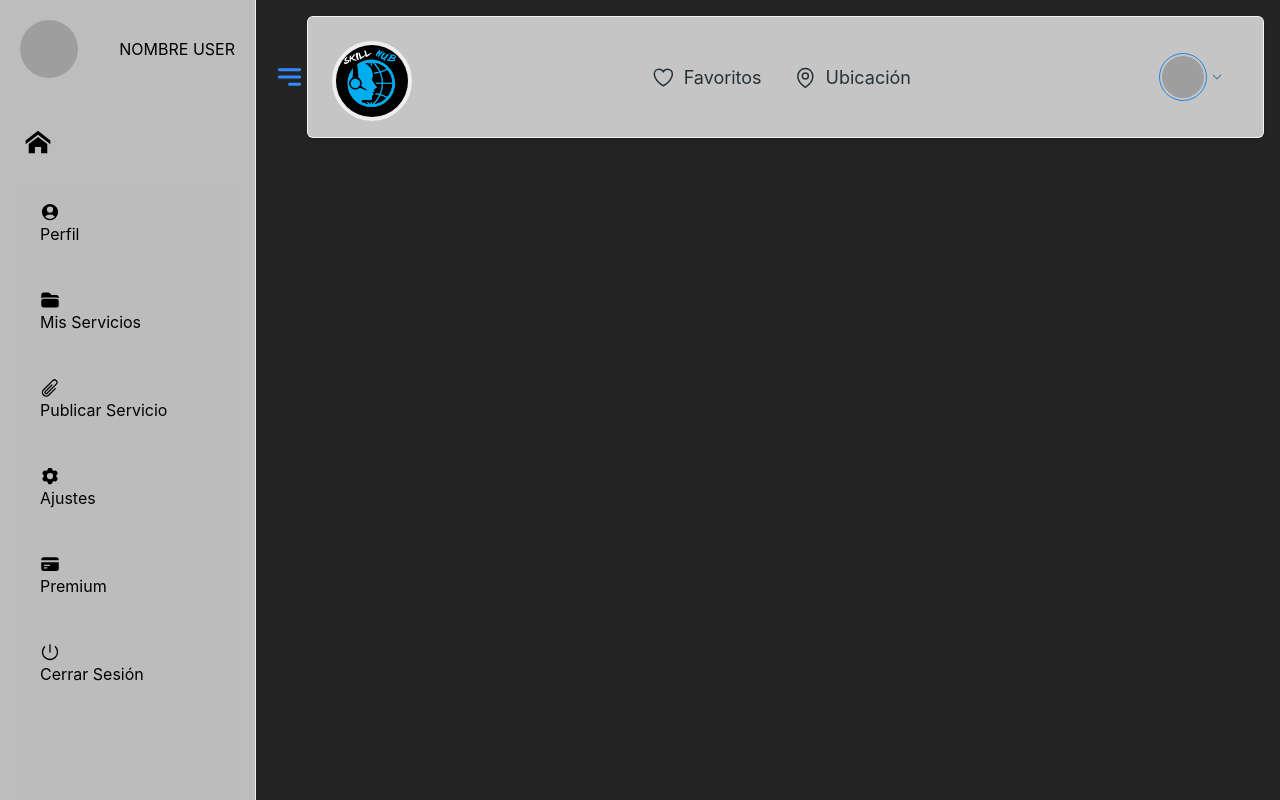
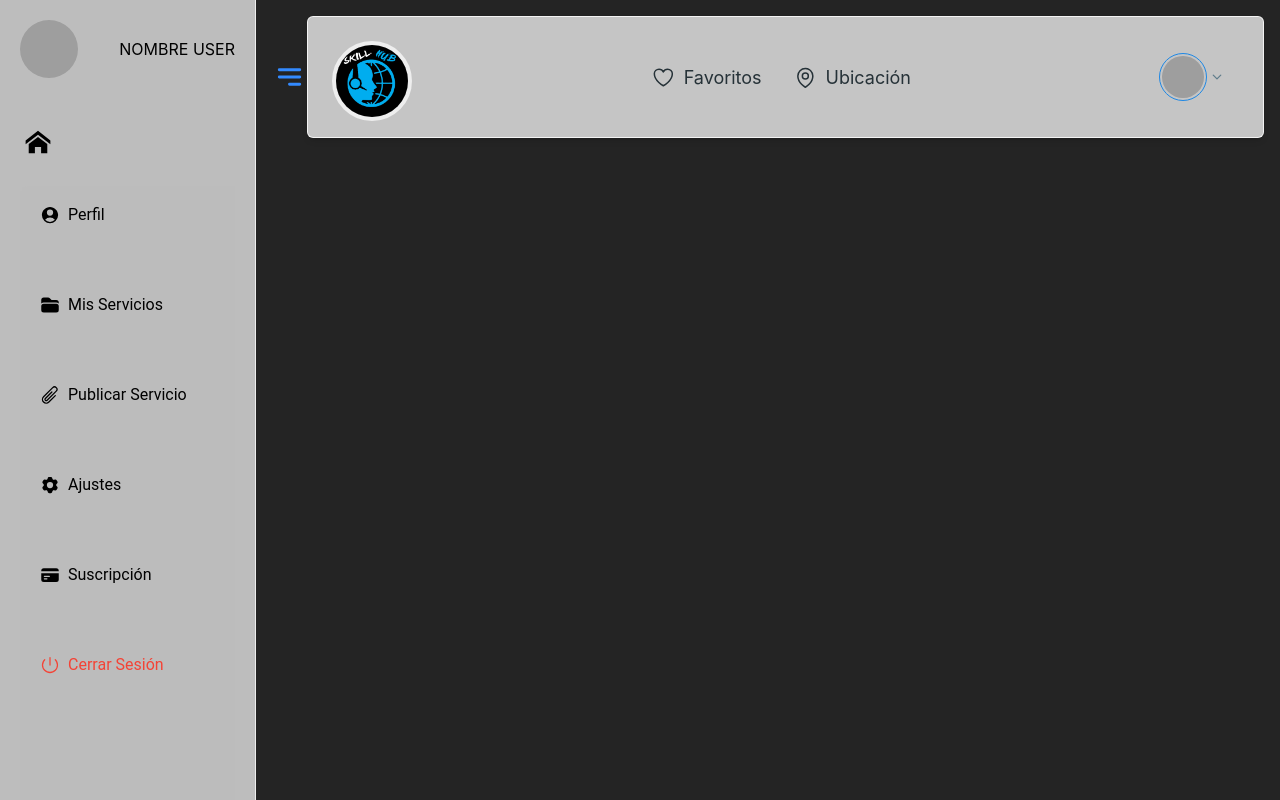
Before and after one commit to angeldvilla/skillHub-front, a React (Vite) app: page /user-panel in a window 1280 px wide. Both pictures are taken after a click on the button 33 px from the left and 77 px from the top of the page. Built offline with nearby package versions, Linux system fonts and the light colour scheme; grey boxes are pictures that could not be loaded.

Commit message:
Fixture Panel User

```diff
--- a/src/components/PanelUser/Nav.jsx
+++ b/src/components/PanelUser/Nav.jsx
@@ -13,7 +13,6 @@ import {
   IconButton,
 } from "@material-tailwind/react";
 import {
-  PaperClipIcon,
   UserCircleIcon,
   HeartIcon,
   MapPinIcon,
@@ -40,7 +39,7 @@ const profileMenuItems = [
   },
 
   {
-    label: "Premium",
+    label: "Suscripción",
     value: "memberShip",
     icon: CreditCardIcon,
   },
--- a/src/components/PanelUser/Profile.jsx
+++ b/src/components/PanelUser/Profile.jsx
@@ -29,7 +29,7 @@ export default function Profile() {
 
   return (
     <div className="mt-8">
-      <h1 className="flex justify-center items-center mb-10">BIENVENIDO @USERNAME</h1>
+      <h1 className="flex justify-center items-center mb-10">VISTA GENERAL DE LA CUENTA</h1>
       <Accordion open={open === 1} icon={<Icon id={1} open={open} />} >
         <AccordionHeader onClick={() => handleOpen(1)} className="text-white hover:text-gray-500">What is Material Tailwind?</AccordionHeader>
         <AccordionBody className="text-white">
--- a/src/components/PanelUser/UserPanel.jsx
+++ b/src/components/PanelUser/UserPanel.jsx
@@ -3,7 +3,7 @@ import { Link, Outlet, useLocation } from "react-router-dom";
 import menu from "../../assets/menuDropDown.svg";
 import home from "../../assets/home.svg";
 import Nav from './Nav';
-import { Tabs, TabsHeader, Avatar } from "@material-tailwind/react";
+import { Tabs, TabsHeader, Avatar, Typography } from "@material-tailwind/react";
 import {
   FolderIcon,
   UserCircleIcon,
@@ -52,7 +52,7 @@ export default function UserPanel() {
     },
 
     {
-      label: "Premium",
+      label: "Suscripción",
       value: "memberShip",
       icon: CreditCardIcon,
       active: location.pathname.includes("memberShip"),
@@ -91,27 +91,47 @@ export default function UserPanel() {
         </a>
 
         <Tabs value={location.pathname} orientation="vertical">
-          <TabsHeader className="w-screen flex h-screen overflow-hidden gap-5 mb-5 bg-gray-400">
-            {data.map(({ label, value, icon, active }) => (
-              <a
-                href={`/user-panel/${value}`}
-                key={value}
-                className={`block py-3 px-4  hover:bg-gray-300 hover:text-gray-800 rounded-md transition-colors duration-300 ${
+        <TabsHeader className="w-screen flex h-screen overflow-hidden gap-10 mb-5 text-black bg-gray-400">
+          {data.map(({ label, value, icon, active }, key) => {
+            const isLastItem = key === data.length - 1;
+            return (
+
+            <Link
+              key={key}
+              to={`/user-panel/${value}`}
+              className={`block py-3 px-4 hover:bg-gray-500 hover:text-gray-800 rounded-md transition-colors duration-300 ${
                 active
-                    ? "text-black bg-gray-500 hover:bg-gray-500 translate-x-3 delay-150 hover:text-gray-800"
+                  ? " bg-gray-500 translate-x-3"
                   : "text-black hover:bg-gray-400 hover:text-gray-800"
+              } ${
+                isLastItem
+                  ? "hover:bg-red-500/10 focus:bg-red-500/10 active:bg-red-500/10"
+                  : ""
               }`}
             >
+              <div className="flex items-center gap-2">
                 {React.createElement(icon, {
-                    className: "w-5 h-5",
-                  })
-                   }
+                  className: `w-5 h-5 ${isLastItem ? "text-red-500" : ""}` ,
+
+                })}
+
+                <Typography
+                as="span"
+                variant="large"
+                className="font-normal"
+                color={isLastItem ? "red" : "inherit"}
+              >
                 {label}
-              </a>
-            ))}
+              </Typography>
+              </div>
+            </Link>
+            );
+          })}
+
         </TabsHeader>
         </Tabs>
       </div>
+
       <div className="flex-1 p-4 bg-gray">
         <div className="flex items-center justify-between mb-5">
           <button
```
Lines whose indentation alone changed are shown as unchanged.
